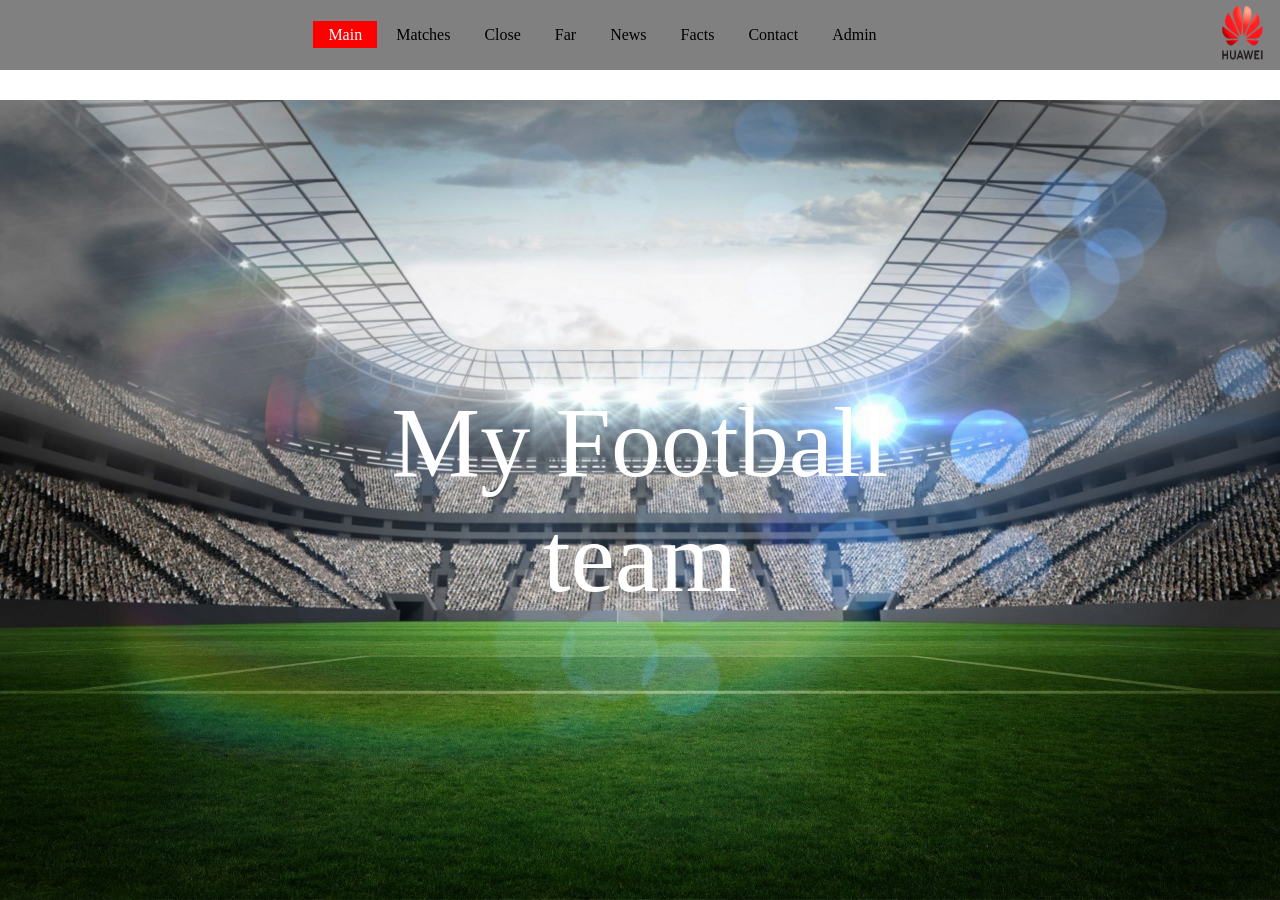
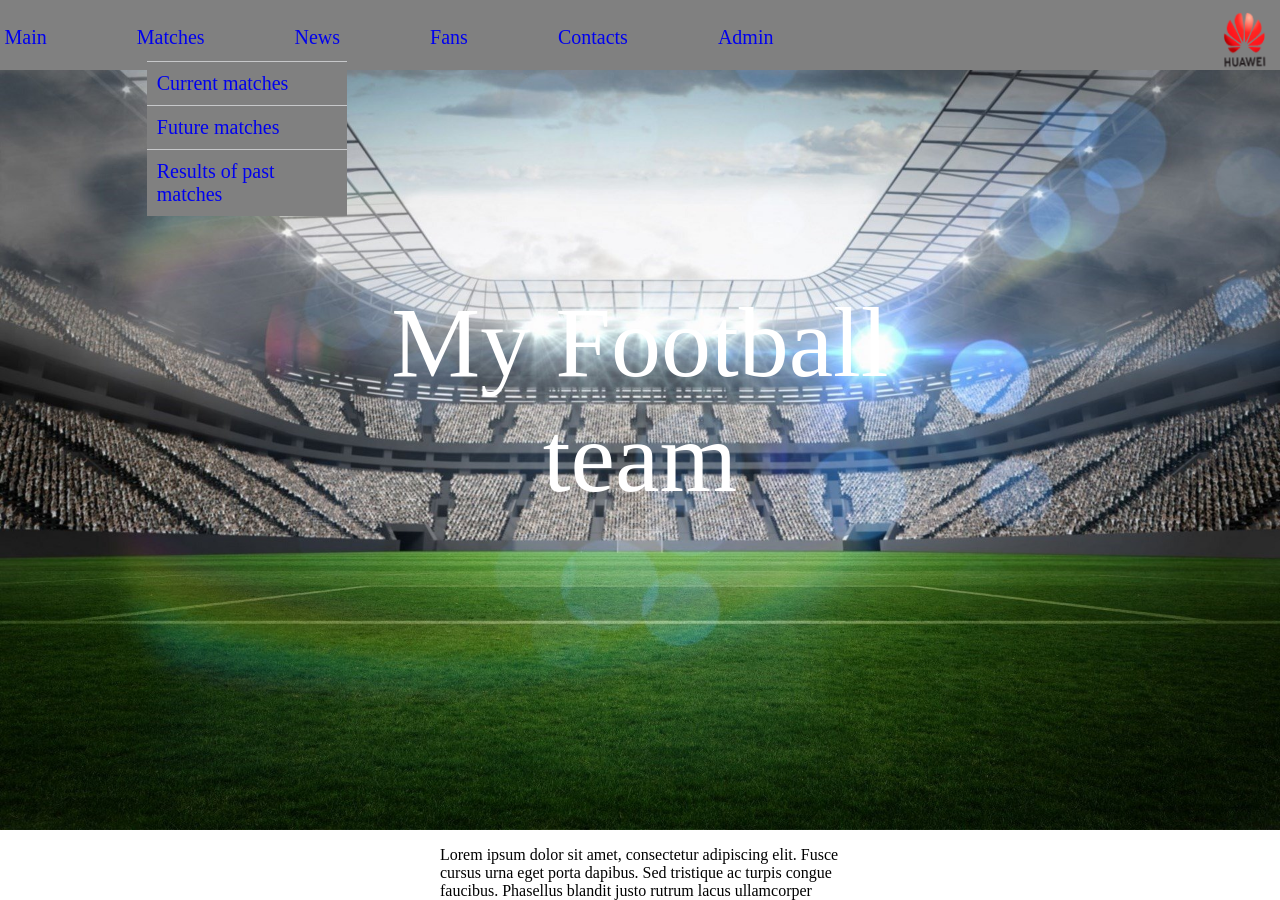
Before and after one commit to andriibureviy/Sport-Site, a plain HTML site: page index.html in a window 1280 px wide. Shown: the top 900 px of the page. Drawn offline with Linux system fonts and the light colour scheme.

Commit message:
add css and html

```diff
--- a/css/style.css
+++ b/css/style.css
@@ -2,8 +2,6 @@ body {
     margin: 0;
     padding: 0;
 }
-
-
 
 #content {
     max-width: 400px;
@@ -22,7 +20,7 @@ body {
 
 /* ~~ Top Navigation Bar ~~ */
 
-#navigation-container {
+/* #navigation-container {
     width: 1200px;
     margin: 0 auto;
     height: 70px;
@@ -32,16 +30,95 @@ body {
     background-color: grey;
     height: 70px;
     width: 100%;
+    display: flex;
     text-align:center;
     animation-name: example;
     animation-duration: 1.3s;
+} */
+
+.container-header {
+    height: 70px;
+    background-color: grey;
+    color: white;
+    position:fixed;
+    top:0;
+    width: 100%;
+  }
+
+
+  .logo {
+
+  }
+
+.nav-header ul{
+   list-style: none;
+  }
+
+.nav-header> ul li a{
+    display: block;
+    padding: 10px 80px 0 10px;
+    font-size: 20px;
+    text-decoration: none;
+   }
+
+.nav-header > ul{
+    width: 60%;
+    display: flex;
+    justify-content: center;
+   }
+
+.nav-header li ul{
+    position: relative;
+    left: -20px;
+    margin-top: 12px;
+    max-width: 200px;
+    margin-right: -100px;
+    font-size: large;
+   }
+
+   .nav-header li > ul li{
+    border-top: 1px solid #c7c8ca;
+   }
+
+   .nav-header li > ul li a{
+    padding: 10px;
+    text-transform: none;
+    background: grey;
+   }
+
+/*hover menu*/
+.nav-header li:hover > ul{
+    display: block;
+   }
+
+
+
+/*No working animation with logo*/
+.logo{
+    padding: 10px;
+    margin-left: 1200px;
+    position:fixed;
+    /*Animation*/
+    animation: shake 0.5s;
+
+    animation-duration: 10s;
 }
-.navigation-bar img{
-    float:right;
-    margin-top: 5px;
+@keyframes shake {
+    0% { transform: translate(3px, 3px) rotate(0deg); }
+    10% { transform: translate(-3px, -2px) rotate(-1deg); }
+    20% { transform: translate(-3px, 0px) rotate(1deg); }
+    30% { transform: translate(3px, 2px) rotate(0deg); }
+    40% { transform: translate(3px, -3px) rotate(1deg); }
+    50% { transform: translate(-3px, 2px) rotate(-1deg); }
+    60% { transform: translate(-3px, 3px) rotate(0deg); }
+    70% { transform: translate(3px, 3px) rotate(-1deg); }
+    80% { transform: translate(-3px, -3px) rotate(1deg); }
+    90% { transform: translate(3px, 2px) rotate(0deg); }
+    100% { transform: translate(3px, -2px) rotate(-1deg); }
+}
 
-}
-.navigation-bar ul {
+
+/* .navigation-bar ul {
     padding: 0px;
     margin: 0px;
     text-align: center;
@@ -64,64 +141,32 @@ body {
     text-decoration: none;
     line-height: 70px;
     padding: 5px 15px;
-}
+}*/
 
-
-/*.navigation-container ul,*/
-/*.navigation-container ol{*/
-/*    list-style: none;*/
-/*}*/
-/*.navigation-container > ul li a{*/
-/*    display: block;*/
-/*    padding: 15px 30px 0px 40px;*/
-/*    text-decoration: none;*/
-/*}*/
-
-/*.navigation-container  > ul{*/
-/*    width: 60%;*/
-/*    display: flex;*/
-/*    justify-content: center;*/
-/*}*/
-
-/*.navigation-container  li ul{*/
-
-/*    left: -20px;*/
-/*    margin-top: 12px;*/
-/*    max-width: 50px;*/
-/*    margin-right: -20px;*/
-
-/*}*/
-
-/*.navigation-container  li > ul li{*/
-/*    border-top: 1px solid ;*/
-/*}*/
-
-/*.navigation-container li > ul li a{*/
-/*    padding: 10px;*/
-/*    text-transform: none;*/
-/*}*/
 
 
 /* Change color on hover */
-.navigation-bar a:hover {
+.container-header a:hover {
     background-color: lightgrey;
     color: black;
 }
 
 /* Active/current link */
-.navigation-bar a.active {
+.container-header a.active {
     background-color: slategrey;
     color: white;
 }
 
-#animation {
-    width: 100px;
-    height: 100px;
-    position: relative;
-    background-color: red;
-    animation-name: example;
-    animation-duration: 1.3s;
-}
+
+
+/*#animation {*/
+/*    width: 100px;*/
+/*    height: 100px;*/
+/*    position: relative;*/
+/*    background-color: red;*/
+/*    animation-name: example;*/
+/*    animation-duration: 1.3s;*/
+/*}*/
 
 @keyframes example {
     0%   {background-color:red; left:0px; top:0px;}
@@ -131,29 +176,16 @@ body {
     100% {background-color:red; left:0px; top:0px;}
 }
 
-
-
-
-
-
-
-
-
 /* ~~ Photo ~~ */
-
 .photo{
     float: bottom;
     width: 100%;
     height: 800px;
     margin-top: 30px;
-    position: relative;
+
     text-align: center;
     color: white;
 }
-
-/* Centered text */
-
-
 
 /* Centered text */
 
--- a/index.html
+++ b/index.html
@@ -7,36 +7,35 @@
 </head>
 <body>
 
-<header>
-  <div class="navigation-bar">
-    <nav class="navigation-container">
-
+<header class="header">
+  <div class="container-header">
     <img class="logo" src="photo/Huawei-Logo.png" width="75px" height="55px">
-
+    <nav class="nav-header">
        <ul>
-        <li><a id="animation" class="active" href="#main">Main</a> </li>
-        <li><a href="#matches">Matches</a>
+         <li><a href="#"><i class="nav-header"></i>Main</a></li>
+         <li><a href="#"><i class="nav-header"></i>Matches</a>
            <ul>
-            <li><a href="#match.html">Close</a></li>
-            <li><a href="#match.html">Far</a></li>
+             <li><a href="#">Current matches</a></li>
+             <li><a href="#">Future matches</a></li>
+             <li><a href="#">Results of past matches</a></li>
            </ul>
          </li>
-        <li><a href="#news">News</a></li>
-        <li><a href="#facts">Facts</a></li>
-        <li><a href="#contact">Contact</a></li>
-        <li><a href="#admin">Admin</a></li>
+         <li><a href="#"><i class="nav-header"></i>News</a></li>
+         <li><a href="#"><i class="nav-header"></i>Fans</a></li>
+         <li><a href="#"><i class="nav-header"></i>Contacts</a></li>
+         <li><a href="#"><i class="nav-header"></i>Admin</a></li>
        </ul>
     </nav>
-  </div>
+
 </header>
 
-
+<main>
   <div class="photo" >
     <img src="photo/stadium.jpg" alt="SoftServe">
     <div class="centered">My Football team</div>
   </div>
 
-<!-- Band Description -->
+
   <div id="content">
     <p>Lorem ipsum dolor sit amet, consectetur adipiscing elit. Fusce cursus urna eget porta dapibus. Sed tristique ac turpis congue faucibus. Phasellus blandit justo rutrum lacus ullamcorper vehicula. Etiam elit leo, aliquet a dolor sed, vestibulum commodo purus. Pellentesque habitant morbi tristique senectus et netus et malesuada fames ac turpis egestas. Nam ac leo ut ligula congue finibus at quis odio. Lorem ipsum dolor sit amet, consectetur adipiscing elit. Ut sodales, nulla vitae placerat placerat, dui quam venenatis nulla, sed vulputate velit ex eu sem. Nam id faucibus sem.
 
@@ -48,7 +47,7 @@
 
       Pellentesque bibendum ex eu condimentum feugiat. Proin non hendrerit purus. Aliquam mi velit, ornare et tempor vitae, aliquet ac augue. Cras pulvinar, orci in interdum varius, metus nibh condimentum libero, ac tempus libero massa non dolor. Aenean blandit viverra lectus, sit amet hendrerit nulla maximus nec. Etiam facilisis sit amet libero sit amet mollis. Curabitur porta elit neque, non rhoncus purus sagittis consectetur. Vestibulum ante ipsum primis in faucibus orci luctus et ultrices posuere cubilia curae;, ultricies eget, tempor sit amet, ante. Donec eu libero sit amet quam egestas semper. Aenean ultricies mi vitae est. Mauris placerat eleifend leo. Quisque sit amet est et sapien ullamcorper pharetra. Vestibulum erat wisi, condimentum sed, commodo vitae, ornare sit amet, wisi. Aenean fermentum, elit eget tincidunt condimentum, eros ipsum rutrum orci, sagittis tempus lacus enim ac dui. Donec non enim in turpis pulvinar facilisis. Ut felis. Praesent dapibus, neque id cursus faucibus, tortor neque egestas augue, eu vulputate magna eros eu erat. Aliquam erat volutpat. Nam dui mi, tincidunt quis, accumsan porttitor, facilisis luctus, metus</p>
   </div>
-
+</main>
 
 
 <footer>
@@ -58,7 +57,5 @@
 </footer>
 
 
-
-
 </body>
 </html>
```
Also changed, not shown: 2 other files. Lines whose indentation alone changed are shown as unchanged.
